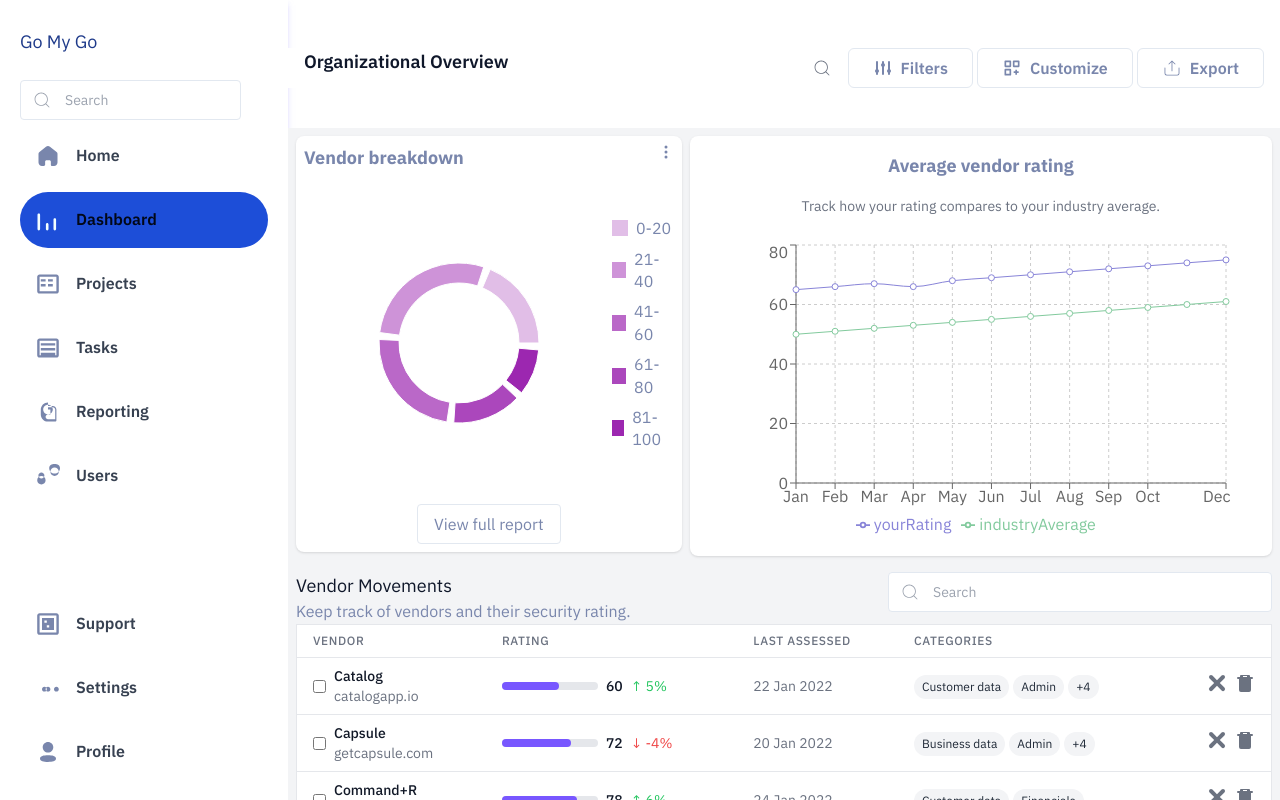
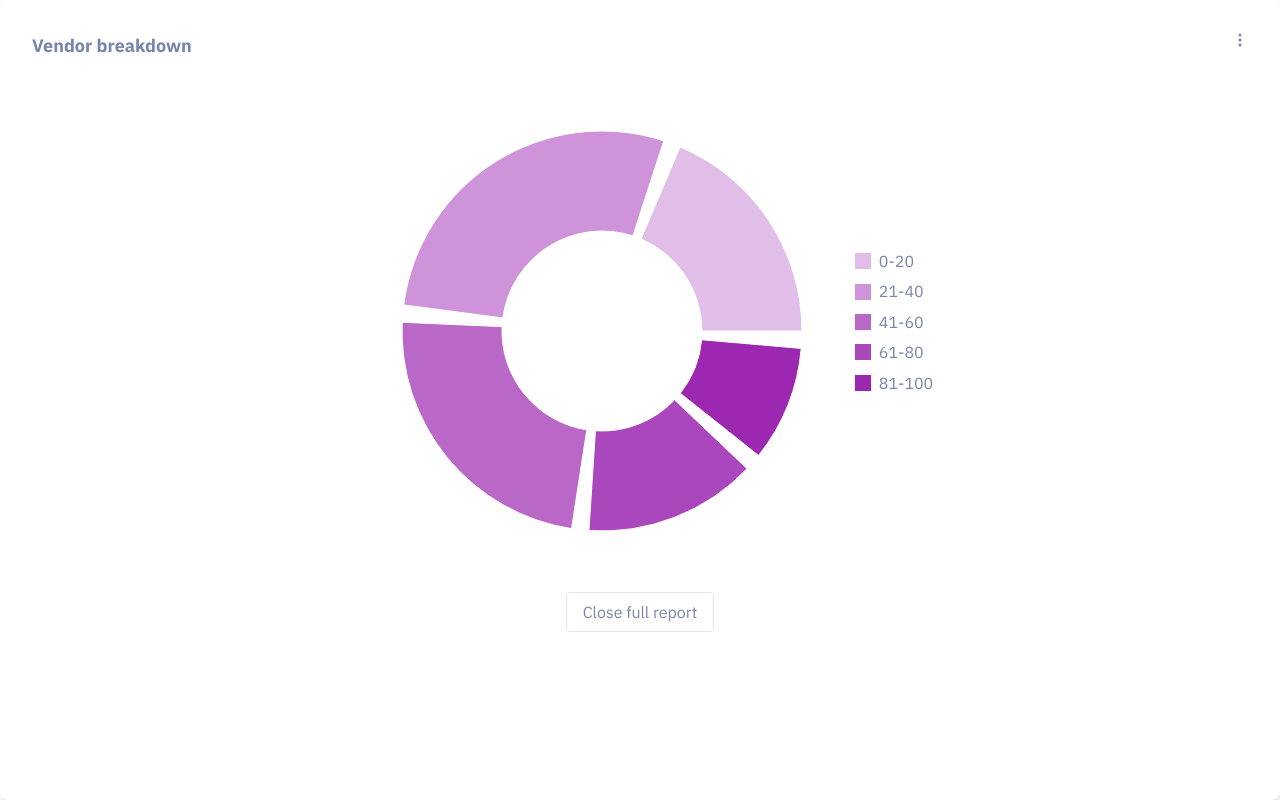
Before and after one commit to nrohitydv/go-my-go, a Next.js app: page /dashboard in a window 1280 px wide. Both pictures are taken after a click on the button "View full report". Built offline with nearby package versions, Linux system fonts and the light colour scheme.

Commit message:
All done

```diff
--- a/components/dashboard/AverageVendorRating.tsx
+++ b/components/dashboard/AverageVendorRating.tsx
@@ -11,7 +11,7 @@ const AverageVendorRatingChart: React.FC = () => {
       <p className="text-sm text-gray-500 mb-6">
         Track how your rating compares to your industry average.
       </p>
-      <LineChart width={500} height={300} data={data}>
+      <LineChart width={600} height={350} data={data}>
         <CartesianGrid strokeDasharray="3 3" />
         <XAxis dataKey="name" />
         <YAxis />
--- a/components/dashboard/Header.tsx
+++ b/components/dashboard/Header.tsx
@@ -17,17 +17,17 @@ const Header = () => {
             <CiSearch className="absolute top-1/2 transform -translate-y-1/2 right-3 h-5 w-5 text-gray-500" />
           </div>
 
-          <button className="flex items-center h-10 px-6 font-semibold rounded-md border border-slate-200 hidden sm:flex">
+          <button className="flex items-center h-10 px-6 font-semibold rounded-md border border-slate-200 hidden sm:flex hover:bg-slate-300">
             <HiAdjustments className="mr-2 h-5 w-5" />
             Filters
           </button>
 
-          <button className="flex items-center h-10 px-6 font-semibold rounded-md border border-slate-200">
+          <button className="flex items-center h-10 px-6 font-semibold rounded-md border border-slate-200 hover:bg-slate-300">
             <BiCustomize className="mr-2 h-5 w-5" />
             Customize
           </button>
 
-          <button className="flex items-center h-10 px-6 font-semibold rounded-md border border-slate-200">
+          <button className="flex items-center h-10 px-6 font-semibold rounded-md border border-slate-200 hover:bg-slate-300">
             <CiExport className="mr-2 h-5 w-5" />
             Export
           </button>
--- a/components/dashboard/VendorChart.tsx
+++ b/components/dashboard/VendorChart.tsx
@@ -1,7 +1,6 @@
 "use client";
-import React from "react";
+import React, { useState } from "react";
 import { BsThreeDotsVertical } from "react-icons/bs";
-
 import { PieChart, Pie, Cell, Tooltip } from "recharts";
 
 const data = [
@@ -15,24 +14,40 @@ const data = [
 const COLORS = ["#E1BEE7", "#CE93D8", "#BA68C8", "#AB47BC", "#9C27B0"];
 
 const VendorChart: React.FC = () => {
+  const [isExpanded, setIsExpanded] = useState(false);
+
+  const handleButtonClick = () => {
+    setIsExpanded(!isExpanded);
+  };
+
   return (
-    <div className="flex flex-col items-center p-2 bg-white shadow rounded-lg">
-      <div className="flex justify-between w-full">
+    <div
+      className={`flex flex-col items-center p-2 bg-white shadow rounded-lg ${
+        isExpanded ? "fixed inset-0 z-50 p-8 bg-white" : ""
+      }`}
+    >
+      <div className="flex justify-between w-full relative">
         <h2 className="text-lg font-bold mb-4">Vendor breakdown</h2>
-        <div>
-          <BsThreeDotsVertical />
+        <div className="relative group">
+          <BsThreeDotsVertical className="cursor-pointer" />
+          <div className="absolute right-0 mt-2 p-2 w-24 bg-blue-500 text-white text-sm rounded opacity-0 group-hover:opacity-100 transition-opacity duration-300">
+            Edit
+          </div>
         </div>
       </div>
 
-      <div className="flex">
+      <div className={`flex ${isExpanded ? "flex-col md:flex-row" : ""}`}>
         <div className="flex-shrink-0">
-          <PieChart width={300} height={300}>
+          <PieChart
+            width={isExpanded ? 500 : 250}
+            height={isExpanded ? 500 : 250}
+          >
             <Pie
               data={data}
-              cx={150}
-              cy={150}
-              innerRadius={60}
-              outerRadius={80}
+              cx={isExpanded ? 250 : 150}
+              cy={isExpanded ? 250 : 150}
+              innerRadius={isExpanded ? 100 : 60}
+              outerRadius={isExpanded ? 200 : 80}
               fill="#8884d8"
               paddingAngle={5}
               dataKey="value"
@@ -47,7 +62,7 @@ const VendorChart: React.FC = () => {
             <Tooltip />
           </PieChart>
         </div>
-        <div className="flex flex-col justify-center ml-2">
+        <div className="flex flex-col justify-center ml-2 mt-4 md:mt-0">
           {data.map((entry, index) => (
             <div key={`legend-${index}`} className="flex items-center mb-2">
               <div
@@ -59,8 +74,11 @@ const VendorChart: React.FC = () => {
           ))}
         </div>
       </div>
-      <button className="mt-4 px-4 py-2 border border-slate-200 rounded hover:bg-purple-700">
-        View full report
+      <button
+        className="mt-4 px-4 py-2 border border-slate-200 rounded hover:bg-purple-700"
+        onClick={handleButtonClick}
+      >
+        {isExpanded ? "Close full report" : "View full report"}
       </button>
     </div>
   );
--- a/components/dashboard/VendorTable.tsx
+++ b/components/dashboard/VendorTable.tsx
@@ -1,25 +1,26 @@
-"use client";
+import React from "react";
 import { CiSearch } from "react-icons/ci";
 import { vendors } from "@/constants";
 
-const VendorTable: React.FC = () => {
+const VendorTable = () => {
   return (
     <div className="overflow-x-auto">
-      <div className="flex justify-between border border-none">
+      <div className="flex justify-between border-b border-gray-200 p-4">
         <div>
-          <h5 className="text-lg text-slate-900">Vendor Movements </h5>
-          <p>Keep track of vendors and their security rating. </p>
+          <h5 className="text-lg text-slate-900">Vendor Movements</h5>
+          <p className="text-sm text-gray-600">
+            Keep track of vendors and their security rating.
+          </p>
         </div>
-        <div className="relative mb-3">
+        <div className="relative">
           <CiSearch
             fontSize={20}
             className="text-gray-400 absolute top-1/2 -translate-y-1/2 left-3"
           />
-
           <input
             type="text"
             placeholder="Search"
-            className="text-sm focus:outline-none active:outline-none h-10 w-[24rem] border border-grey-300 rounded-sm pl-11 pr-4"
+            className="text-sm focus:outline-none active:outline-none h-10 w-96 border border-gray-300 rounded-sm pl-11 pr-4"
           />
         </div>
       </div>
@@ -37,6 +38,9 @@ const VendorTable: React.FC = () => {
             </th>
             <th className="px-4 py-2 text-left text-xs font-medium text-gray-500 uppercase tracking-wider">
               Categories
+            </th>
+            <th className="px-4 py-2 text-left text-xs font-medium text-gray-500 uppercase tracking-wider">
+              Status
             </th>
             <th className="px-4 py-2"></th>
           </tr>
@@ -92,6 +96,13 @@ const VendorTable: React.FC = () => {
                   </span>
                 ))}
               </td>
+              <td className="px-4 py-2">
+                {vendor.status ? (
+                  <span className="text-green-500">Active</span>
+                ) : (
+                  <span className="text-red-500">Inactive</span>
+                )}
+              </td>
               <td className="px-4 py-2 flex justify-end space-x-2">
                 <button className="text-gray-500 hover:text-gray-700">
                   <svg
--- a/constants/index.ts
+++ b/constants/index.ts
@@ -52,7 +52,7 @@ type Vendor = {
   rating: number;
   ratingChange: number;
   lastAssessed: string;
-  status: "Active" | "Inactive";
+  status: boolean;
   categories: string[];
 };
 
@@ -64,8 +64,8 @@ export const vendors: Vendor[] = [
     rating: 60,
     ratingChange: 5,
     lastAssessed: "22 Jan 2022",
-    status: "Active",
     categories: ["Customer data", "Admin", "+4"],
+    status: true,
   },
   {
     id: 2,
@@ -74,8 +74,8 @@ export const vendors: Vendor[] = [
     rating: 72,
     ratingChange: -4,
     lastAssessed: "20 Jan 2022",
-    status: "Active",
     categories: ["Business data", "Admin", "+4"],
+    status: true,
   },
   {
     id: 3,
@@ -84,8 +84,8 @@ export const vendors: Vendor[] = [
     rating: 78,
     ratingChange: 6,
     lastAssessed: "24 Jan 2022",
-    status: "Active",
     categories: ["Customer data", "Financials"],
+    status: true,
   },
   {
     id: 4,
@@ -94,8 +94,8 @@ export const vendors: Vendor[] = [
     rating: 38,
     ratingChange: 8,
     lastAssessed: "26 Jan 2022",
-    status: "Active",
     categories: ["Database access", "Admin"],
+    status: true,
   },
   {
     id: 5,
@@ -104,8 +104,8 @@ export const vendors: Vendor[] = [
     rating: 42,
     ratingChange: -1,
     lastAssessed: "18 Jan 2022",
-    status: "Active",
     categories: ["Salesforce", "Admin", "+4"],
+    status: true,
   },
   {
     id: 6,
@@ -114,8 +114,8 @@ export const vendors: Vendor[] = [
     rating: 66,
     ratingChange: -6,
     lastAssessed: "28 Jan 2022",
-    status: "Active",
     categories: ["Business data", "Admin", "+4"],
+    status: true,
   },
   {
     id: 7,
@@ -124,8 +124,8 @@ export const vendors: Vendor[] = [
     rating: 91,
     ratingChange: 2,
     lastAssessed: "16 Jan 2022",
-    status: "Inactive",
     categories: ["Customer data", "Financials"],
+    status: false,
   },
 ];
 
```
Also changed, not shown: app/globals.css (line endings or trailing spaces).
